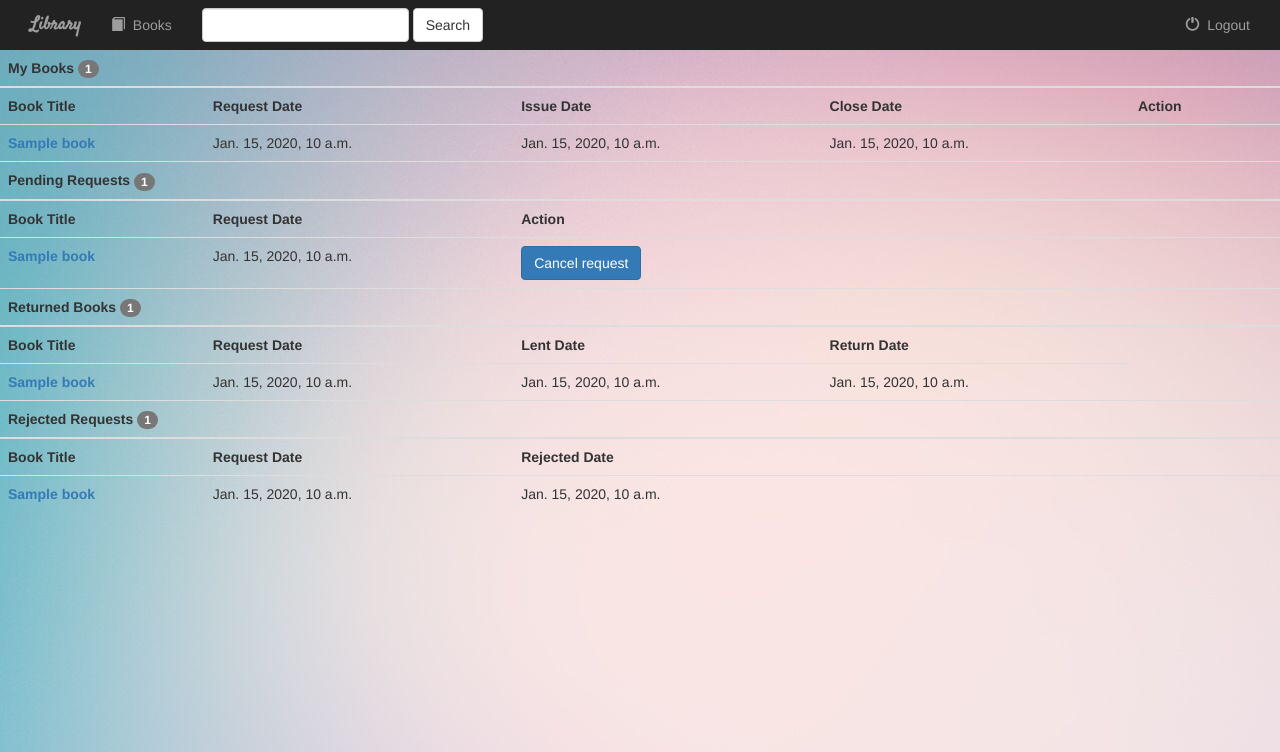
After one commit to Kartik-57/DevCLub-Recruitment-Assignment, a Django app: template PartI/LibrarySystem/Books/templates/books/profile.html in a window 1280 px wide. The commit adds this page. Shown: the top 752 px of the page. Run offline with Django 3.2, Linux system fonts and the light colour scheme; the template is opened without the code that fills it: most values are stand-ins (such as "Sample title", 1, 10 or a date in 2020); some libraries are stand-ins or nearby versions.

Commit message:
added profile page for users

```diff
--- a/PartI/LibrarySystem/Books/templates/books/base.html
+++ b/PartI/LibrarySystem/Books/templates/books/base.html
@@ -42,12 +42,20 @@
         </form>
 
         <ul class="nav navbar-nav navbar-right">
+            {% if user.is_authenticated %}
             {% if perms.books.add_book %}
             <li class="">
                 <a href="{% url 'books:book-add' %}">
                     <span class="glyphicon glyphicon-plus" aria-hidden="true"></span>&nbsp; Add Books
                 </a>
             </li>
+            {% else %}
+            <li class="">
+                <a href="{% url 'books:profile' %}">
+                    <span class="glyphicon glyphicon-home" aria-hidden="true"></span>&nbsp; My Profile
+                </a>
+            </li>
+            {% endif %}
             {% endif %}
             <li class="">
                 <a href="{% url 'books:logout' %}">
--- /dev/null
+++ b/PartI/LibrarySystem/Books/templates/books/profile.html
@@ -0,0 +1,156 @@
+{% extends 'books/base.html' %}
+{% block books_active %}active{% endblock %}
+
+{% block body %}
+    <script type="text/javascript">
+        function show_data(head_title) {
+            $(".req_body" + head_title).toggle();
+        }
+
+        function cancel_request(request_data) {
+            request_id = request_data.value;
+            var ans = confirm("Are you sure you want to cancel this request?");
+            if (ans == true) {
+            $.ajax({
+                url: "{% url 'books:cancel_request' %}",
+                method: 'GET',
+                data: {
+                'request_id': request_id
+                },
+                success: function () {
+                //window.location.reload();
+                },
+                complete: function () {
+                $("#" + request_id).remove();
+                document.getElementById("flash_msg_cancel").style.display = "inherit";
+                var t = $("#lent_req").text();
+                $("#lent_req").text(t - 1);
+                }
+            });
+            }
+        }
+    </script>
+
+    <div class="alert alert-success" role="alert" id="flash_msg_cancel" style="display: none;">
+        Your book request has been canceled!
+    </div>
+
+    <table class="table">
+  <thead class="thead-light">
+    <tr class="t_head1" onclick="show_data(1);">
+      <th colspan="6">My Books
+        <span class="badge badge-primary badge-pill" id="book_count">{{ context.a.count }}</span>
+      </th>
+    </tr>
+  </thead>
+  <tbody class="req_body1">
+    {% if context.a.count > 0 %}
+    <tr class="req_body1">
+      <th scope="col">Book Title</th>
+      <th scope="col">Request Date</th>
+      <th scope="col">Issue Date</th>
+      <th scope="col">Close Date</th>
+      <th scope="col">Action</th>
+      <th colspan="2"></th>
+    </tr>
+    {% endif %} {% for book in context.a %}
+    <tr id="{{ book.id }}">
+      <td>
+        <a href="{% url 'books:detail' book.book.id %}"><strong>{{ book.book.Book_Title }}</strong></a>
+      </td>
+      <td>{{ book.request_date }}</td>
+      <td>{{ book.lent_date }}</td>
+      <td>{{ book.close_date }}</td>
+      {% comment %} <td>
+        <button type="button" name="return_book" class="btn btn-primary" value="{{book.id}}" onclick="return_book(this);">Return Book</button>
+      </td> {% endcomment %}
+      <td colspan="2"></td>
+    </tr>
+    {% endfor %}
+  </tbody>
+  <thead class="thead-light">
+    <tr class="t_head2" onclick="show_data(2);">
+      <th colspan="6">Pending Requests
+        <span id="lent_req" class="badge badge-primary badge-pill">{{ context.p.count }}</span>
+      </th>
+    </tr>
+  </thead>
+  <tbody class="req_body2">
+    {% if context.p.count > 0 %}
+    <tr class="req_body2">
+      <th scope="col">Book Title</th>
+      <th scope="col">Request Date</th>
+      <th scope="col">Action</th>
+      <th colspan="3"></th>
+    </tr>
+    {% endif %} {% for book in context.p %}
+    <tr id="{{ book.id }}">
+      <td>
+        <a href="{% url 'books:detail' book.book.id %}"><strong>{{ book.book.Book_Title }}</strong></a>
+      </td>
+      <td>{{ book.request_date }}</td>
+      <td>
+        <button type="button" name="cancel_req" class="btn btn-primary" value="{{book.id}}" onclick="cancel_request(this);">Cancel request</button>
+      </td>
+      <td colspan="3"></td>
+    </tr>
+    {% endfor %}
+  </tbody>
+  <thead class="thead-light">
+    <tr class="t_head4" onclick="show_data(4);">
+      <th colspan="6">Returned Books
+        <span id="book_returned" class="badge badge-primary badge-pill">{{ context.r.count }}</span>
+      </th>
+    </tr>
+  </thead>
+  <tbody class="req_body4">
+    {% if context.r.count > 0 %}
+    <tr class="req_body4">
+      <th scope="col">Book Title</th>
+      <th scope="col">Request Date</th>
+      <th scope="col">Lent Date</th>
+      <th scope="col">Return Date</th>
+      {% comment %} <th scope="col" colspan="2">Charge paid</th> {% endcomment %}
+    </tr>
+    {% endif %} {% for book in context.r %}
+    <tr>
+      <td>
+        <a href="{% url 'books:detail' book.book.id %}"><strong>{{ book.book.Book_Title }}</strong></a>
+      </td>
+      <td>{{ book.request_date }}</td>
+      <td>{{ book.lent_date }}</td>
+      <td>{{ book.return_date }}</td>
+      {% comment %} <td colspan="2">{{ book.charge }}</td> {% endcomment %}
+    </tr>
+    {% endfor %}
+  </tbody>
+  <thead class="thead-light">
+    <tr class="t_head5" onclick="show_data(5);">
+      <th colspan="6">Rejected Requests
+        <span class="badge badge-primary badge-pill">{{ context.n.count }}</span>
+      </th>
+    </tr>
+  </thead>
+  <tbody class="req_body5">
+    {% if context.n.count > 0 %}
+    <tr class="req_body5">
+      <th scope="col">Book Title</th>
+      <th scope="col">Request Date</th>
+      <th scope="col">Rejected Date</th>
+      <th colspan="3"></th>
+    </tr>
+    {% endif %} {% for book in context.n %}
+    <tr>
+      <td>
+        <a href="{% url 'books:detail' book.book.id %}"><strong>{{ book.book.Book_Title }}</strong></a>
+      </td>
+      <td>{{ book.request_date }}</td>
+      <td>{{ book.close_date }}</td>
+      <td colspan="3"></td>
+    </tr>
+    {% endfor %}
+  </tbody>
+</table>
+
+
+{% endblock %}
--- a/PartI/LibrarySystem/Books/urls.py
+++ b/PartI/LibrarySystem/Books/urls.py
@@ -18,5 +18,7 @@ urlpatterns = [
     url(r'^accept_request/$', views.accept_request, name='accept_request'),
     url(r'^reject_request/$', views.reject_request, name='reject_request'),
     url(r'^make_request/$', views.make_request, name='make_request'),
+    url(r'^profile/$', views.profile, name='profile'),
+    url(r'^cancel_request/$', views.cancel_request, name='cancel_request'),
     path('admin/', admin.site.urls, name='admin'),
 ]
```
Also changed, not shown: PartI/LibrarySystem/Books/models.py (+4 -4 lines), PartI/LibrarySystem/Books/templates/books/index.html (+5 -3 lines), PartI/LibrarySystem/Books/views.py (+28 -2 lines), PartI/LibrarySystem/Books/migrations/0010_alter_request_status.py (added), PartI/LibrarySystem/Books/migrations/0011_auto_20210425_0147.py (added), PartI/LibrarySystem/Books/migrations/0012_request_close_date.py (added), PartI/LibrarySystem/db.sqlite3.
